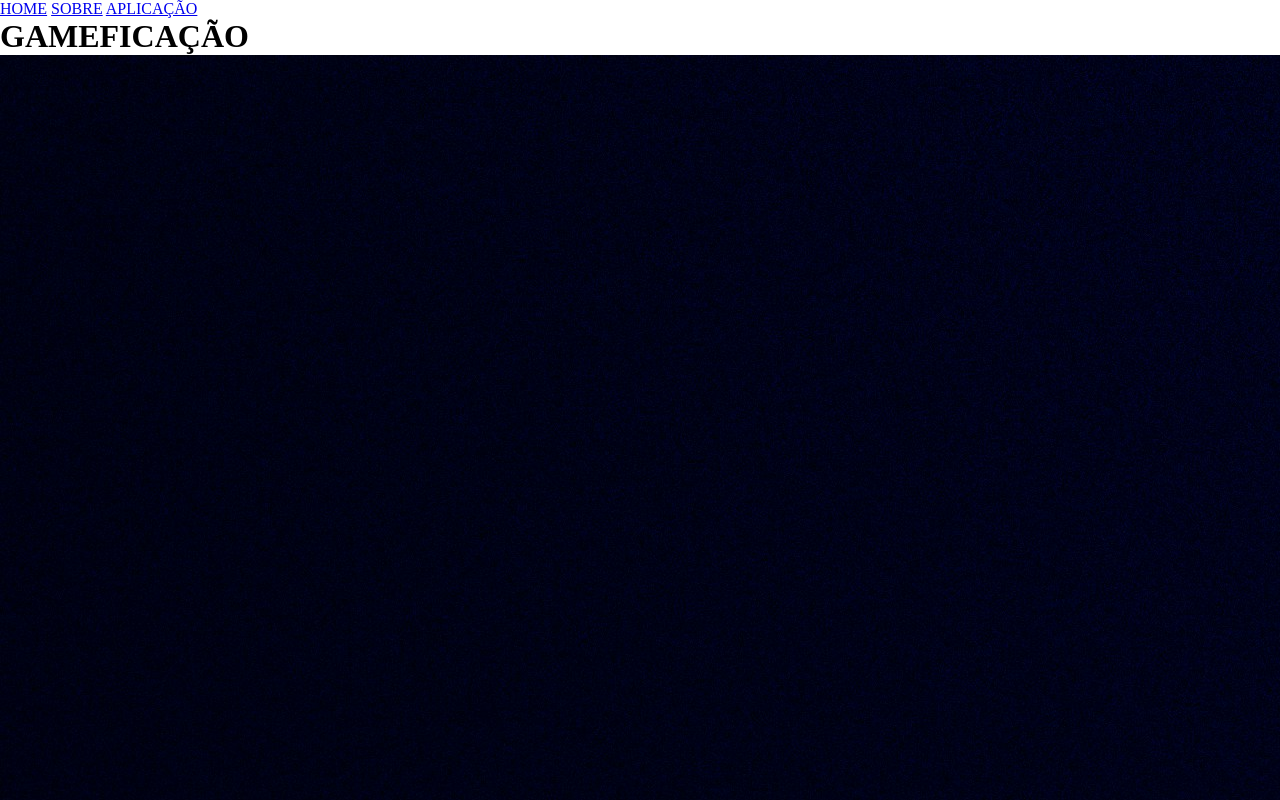
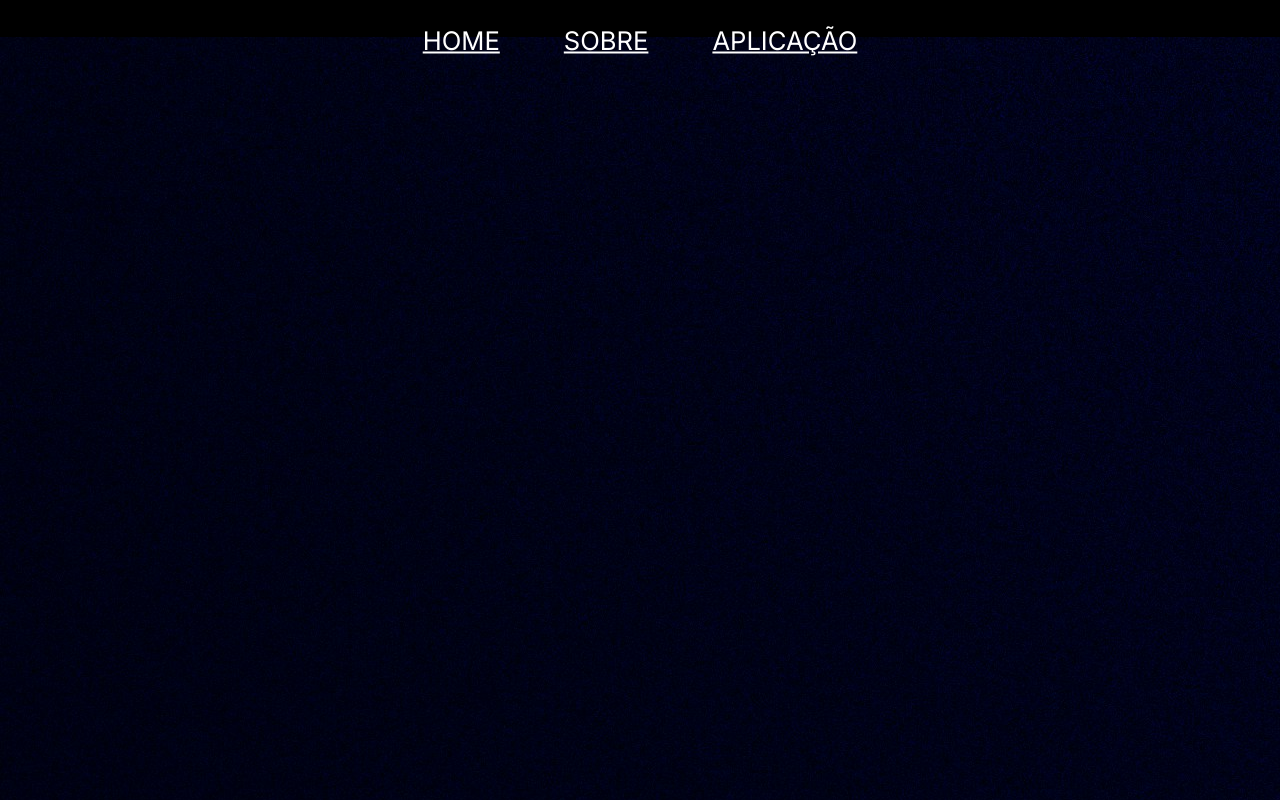
Before and after one commit to NicolasSilva09/gameficacao, a plain HTML site: page index.html in a window 1280 px wide. Shown: the top 800 px of the page. Drawn offline with Linux system fonts and the light colour scheme; a web font is replaced by a local one.

Commit message:
estilizando cabeçalho

```diff
--- a/src/css/estilo.css
+++ b/src/css/estilo.css
@@ -5,3 +5,21 @@
     padding: 0;
     box-sizing: border-box;
 }
+body{
+    overflow-x: hidden !important;
+    background: #000;
+}
+.header{
+    text-align: center;
+    position: absolute;
+    z-index: 3;
+    top: 5%;
+    left: 50%;
+    transform: translate(-50%, -50%);
+}
+header nav a{
+    color: white;
+    font-size: 1.6rem;
+    padding: 30px;
+    font-family: 'Inter', sans-serif;
+}
```
